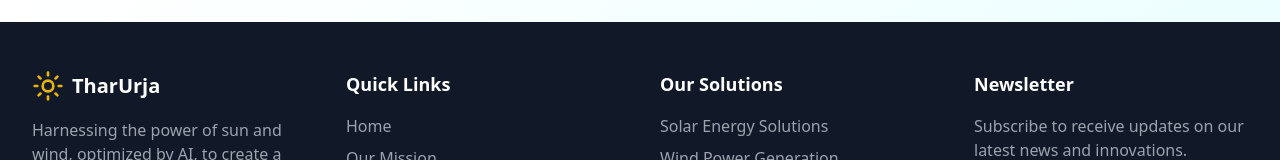
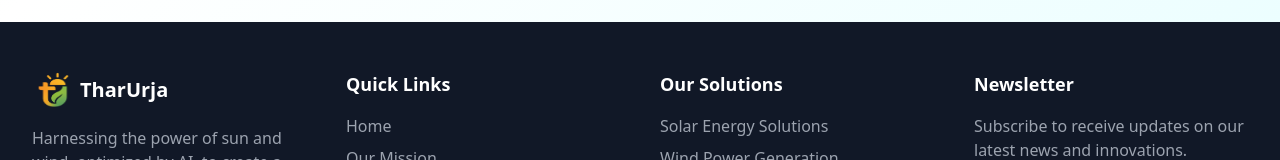
Before and after one commit to Manohar-solanki/TharUrja, a React (Vite) app: page / in a window 1280 px wide. Shown: the part 8008-8168 px from the top of the page. Built offline with nearby package versions, Linux system fonts and the light colour scheme.

Commit message:
Update Footer.tsx

```diff
--- a/src/components/Footer.tsx
+++ b/src/components/Footer.tsx
@@ -10,7 +10,11 @@ const Footer: React.FC = () => {
           {/* Company Info */}
           <div className="col-span-1 md:col-span-1">
             <div className="flex items-center mb-4">
-              <Sun className="h-8 w-8 mr-2 text-yellow-500" />
+                <img
+                  src="/images/logo.png"
+                  alt="Logo"
+                  className="h-10 w-10 mr-2"
+                />
               <span className="font-bold text-xl">TharUrja</span>
             </div>
             <p className="text-gray-400 mb-6">
@@ -26,7 +30,7 @@ const Footer: React.FC = () => {
               <a href="#" className="text-gray-400 hover:text-white transition-colors duration-300">
                 <Instagram className="h-5 w-5" />
               </a>
-              <a href="#" className="text-gray-400 hover:text-white transition-colors duration-300">
+              <a href="https://www.linkedin.com/company/tharurja/posts/?feedView=all" className="text-gray-400 hover:text-white transition-colors duration-300" target="_blank" rel="noopener noreferrer">
                 <Linkedin className="h-5 w-5" />
               </a>
               <a href="#" className="text-gray-400 hover:text-white transition-colors duration-300">
@@ -105,13 +109,13 @@ const Footer: React.FC = () => {
             © {new Date().getFullYear()} TharUrja. All rights reserved.
           </p>
           <div className="flex space-x-6">
-            <a href="#" className="text-gray-400 hover:text-white text-sm transition-colors duration-300">
+            <a href="/privacy-policy" className="text-gray-400 hover:text-white text-sm transition-colors duration-300">
               Privacy Policy
             </a>
-            <a href="#" className="text-gray-400 hover:text-white text-sm transition-colors duration-300">
+            <a href="/terms-of-service" className="text-gray-400 hover:text-white text-sm transition-colors duration-300">
               Terms of Service
             </a>
-            <a href="#" className="text-gray-400 hover:text-white text-sm transition-colors duration-300">
+            <a href="/cookie-policy" className="text-gray-400 hover:text-white text-sm transition-colors duration-300">
               Cookie Policy
             </a>
           </div>
```
